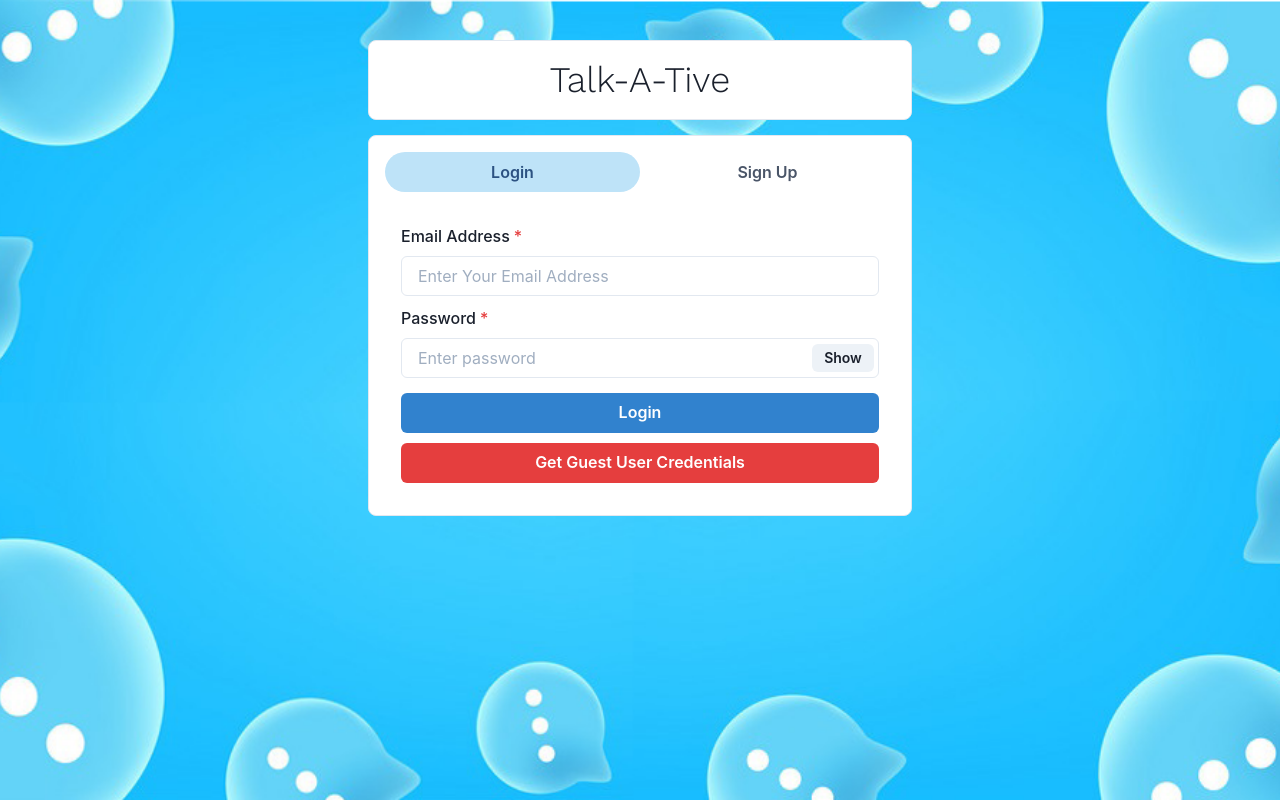
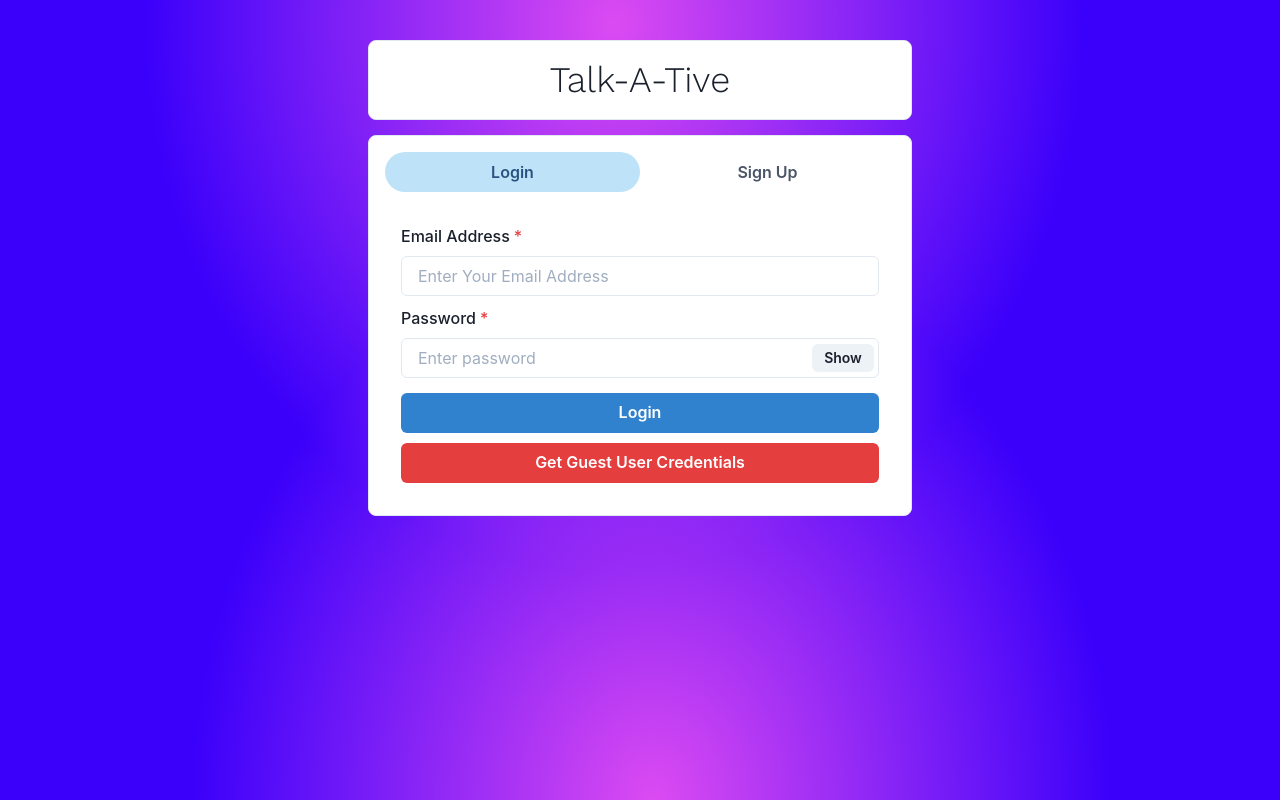
Before and after one commit to akbhuker/talkative-chat, a React (Create React App) app in the folder frontend/: page / in a window 1280 px wide. Built offline with nearby package versions, Linux system fonts and the light colour scheme.

Commit message:
update ui

```diff
--- a/frontend/src/App.css
+++ b/frontend/src/App.css
@@ -3,7 +3,13 @@
 .App {
   min-height: 100vh;
   display: flex;
-  background-image: url("./background.png");
+  background-color: hsla(254, 100%, 49%, 1);
+  background-image: radial-gradient(
+      at 48% 3%,
+      hsla(292, 86%, 62%, 1) 0px,
+      transparent 50%
+    ),
+    radial-gradient(at 51% 100%, hsla(292, 86%, 62%, 1) 0px, transparent 50%);
   background-position: center;
   background-size: cover;
 }
```
